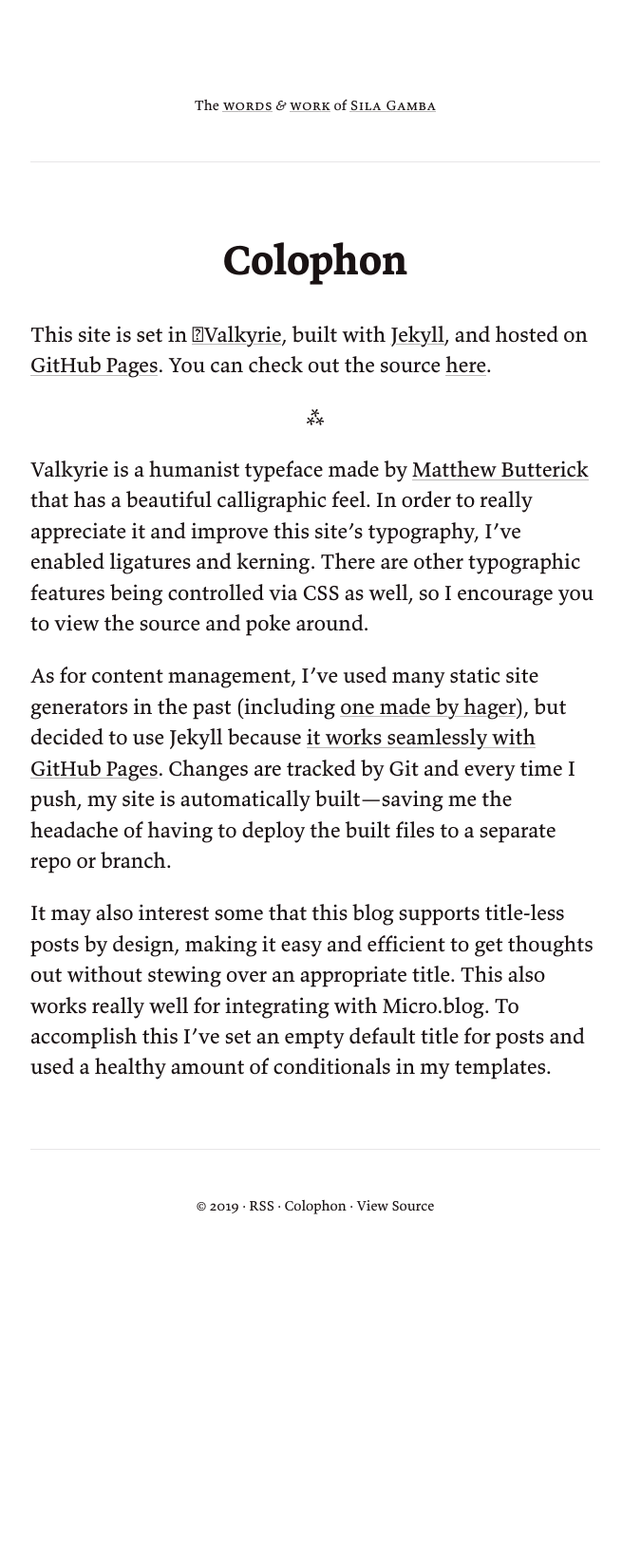
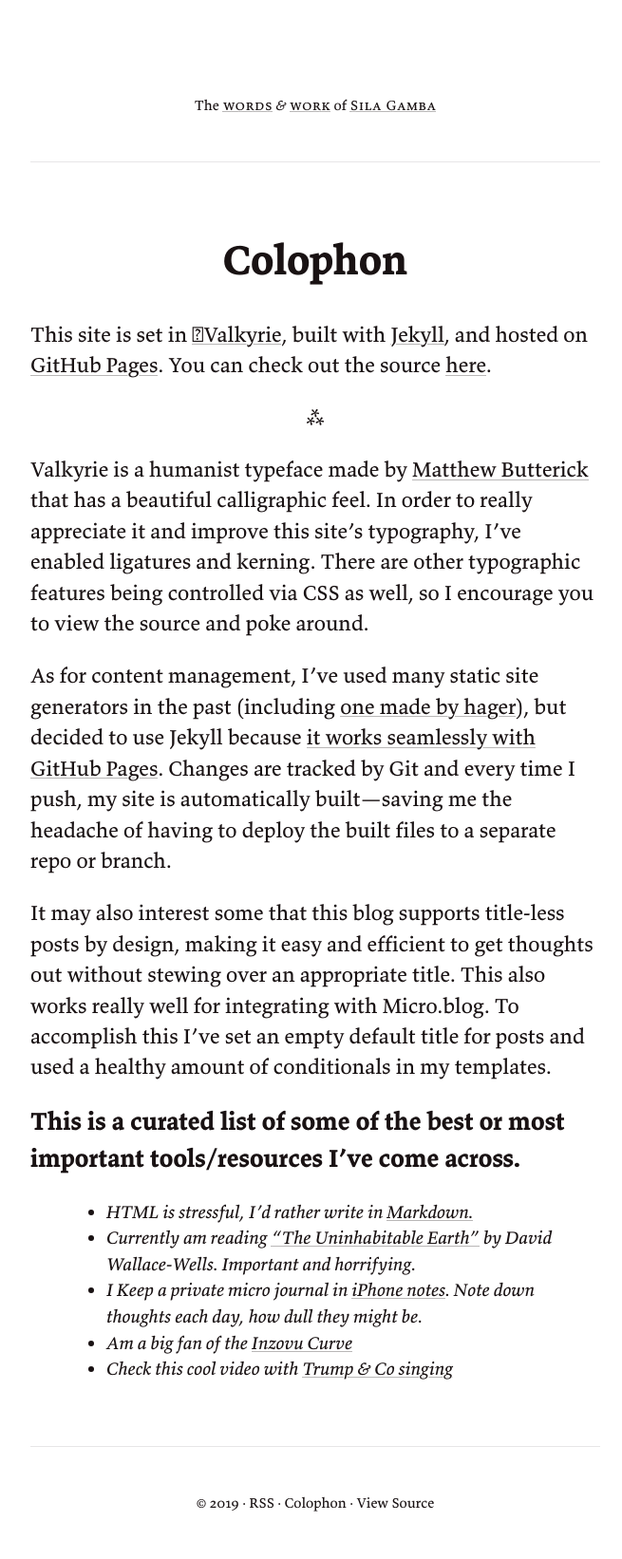
Before and after one commit to upmusings/upshift, a Jekyll site: the page built from colophon.md, in a window 1280 px wide. Shown: the whole page at 95% size, without its empty margins (308-963 px from the left). Built offline with Jekyll 4.4.1, drawn with Linux system fonts in a browser that asks for light colours; our own code applies the rules of GitHub Pages for plain Markdown files; before the commit the page ends 1329 px from its top, so only the background shows below that.

Commit message:
Update colophon.md

```diff
--- a/colophon.md
+++ b/colophon.md
@@ -9,3 +9,11 @@ Valkyrie is a humanist typeface made by [Matthew Butterick](https://mbtype.com/b
 As for content management, I've used many static site generators in the past (including [one made by hager](https://github.com/hagerstown/comprehensive-plan)), but decided to use Jekyll because [it works seamlessly with GitHub Pages](https://jekyllrb.com/docs/github-pages/). Changes are tracked by Git and every time I push, my site is automatically built—saving me the headache of having to deploy the built files to a separate repo or branch.
 
 It may also interest some that this blog supports title-less posts by design, making it easy and efficient to get thoughts out without stewing over an appropriate title. This also works really well for integrating with Micro.blog. To accomplish this I've set an empty default title for posts and used a healthy amount of conditionals in my templates.
+
+## This is a curated list of some of the best or most important tools/resources I’ve come across.
+>
+- HTML is stressful, I’d rather write in [Markdown.](https://daringfireball.net/projects/markdown/)
+- Currently am reading [“The Uninhabitable Earth”](https://www.theguardian.com/books/2019/feb/27/the-uninhabitable-earth-review-david-wallace-wells) by David Wallace-Wells. Important and horrifying.
+- I Keep a private micro journal in [iPhone notes](). Note down thoughts each day, how dull they might be.
+- Am a big fan of the [Inzovu Curve](http://inzovucurve.org/)
+- Check this cool video with [Trump & Co singing](https://youtu.be/Lfa5WvqBSq4)
```
